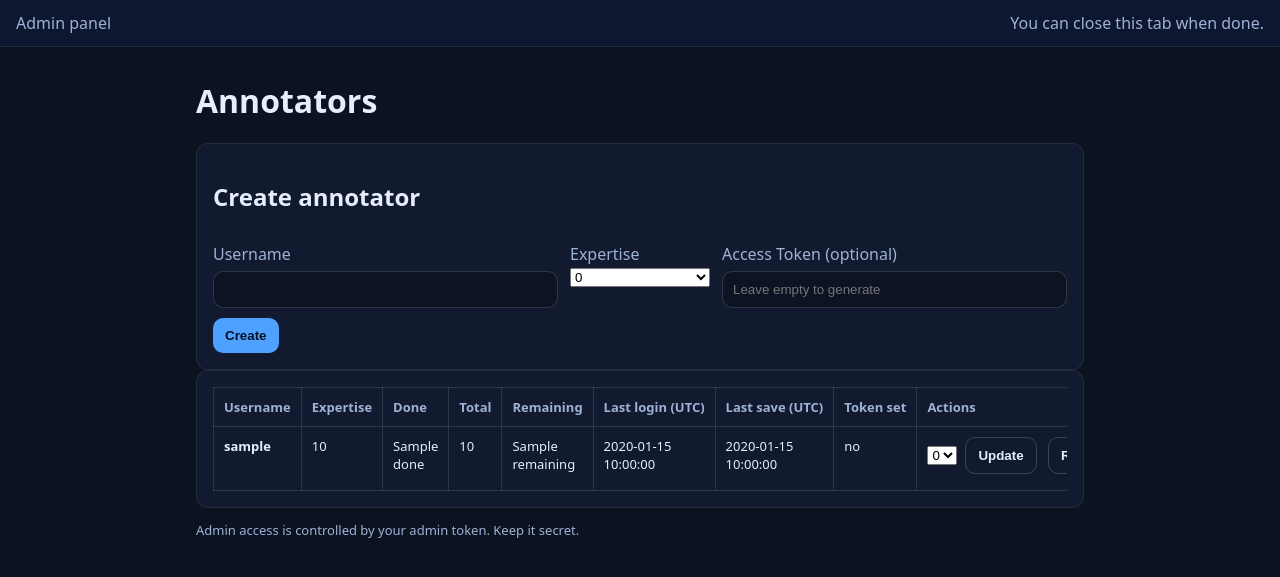
After one commit to gambinhas/Cropmarker, a FastAPI app: template webapp/templates/admin.html in a window 1280 px wide. The commit adds this page. Shown: the top 577 px of the page. Run offline with FastAPI, Linux system fonts and the light colour scheme; the template is opened without the code that fills it: most values are stand-ins (such as "Sample title", 1, 10 or a date in 2020); some libraries are stand-ins or nearby versions.

Commit message:
Add admin dashboard for annotator management

```diff
--- a/webapp/app.py
+++ b/webapp/app.py
@@ -9,12 +9,13 @@ import hashlib
 import zipfile
 from io import BytesIO
 from pathlib import Path
+from datetime import datetime
 
 from fastapi import Depends, FastAPI, Form, HTTPException, Request
 from fastapi.responses import HTMLResponse, RedirectResponse, StreamingResponse
 from fastapi.staticfiles import StaticFiles
 from fastapi.templating import Jinja2Templates
-from sqlalchemy import and_, func, select
+from sqlalchemy import and_, delete, func, select
 from starlette.middleware.sessions import SessionMiddleware
 
 from .auth import login_session, logout_session, require_user
@@ -87,7 +88,7 @@ def _safe_filename_part(s: str) -> str:
     return s or "user"
 
 
-def _require_admin_export_token(request: Request, token_param: str | None) -> None:
+def _require_admin_export_token(request: Request, token_param: str | None) -> str:
     # If the token is not configured, do not expose this endpoint at all.
     if not ADMIN_EXPORT_TOKEN:
         raise HTTPException(status_code=404)
@@ -102,6 +103,22 @@ def _require_admin_export_token(request: Request, token_param: str | None) -> No
 
     if not token or not secrets.compare_digest(token, ADMIN_EXPORT_TOKEN):
         raise HTTPException(status_code=403, detail="Forbidden")
+
+    return token
+
+
+def _fmt_dt(dt) -> str:
+    if not dt:
+        return ""
+    try:
+        return dt.strftime("%Y-%m-%d %H:%M")
+    except Exception:
+        return str(dt)
+
+
+def _hash_access_token(token: str) -> str:
+    # Store only a non-reversible hash in the DB.
+    return hashlib.sha256((token or "").encode("utf-8")).hexdigest()
 
 
 def get_db():
@@ -176,9 +193,231 @@ def new_user_post(
     raise HTTPException(status_code=404)
 
 
-def _hash_access_token(token: str) -> str:
-    # Store only a non-reversible hash in the DB.
-    return hashlib.sha256((token or "").encode("utf-8")).hexdigest()
+def _admin_user_rows(db):
+    ut_counts = {
+        int(user_id): int(count)
+        for user_id, count in db.execute(select(UserTask.user_id, func.count()).group_by(UserTask.user_id)).all()
+    }
+    ann_counts = {
+        int(user_id): int(count)
+        for user_id, count in db.execute(select(Annotation.user_id, func.count()).group_by(Annotation.user_id)).all()
+    }
+    last_saved = {
+        int(user_id): last
+        for user_id, last in db.execute(
+            select(Annotation.user_id, func.max(Annotation.created_at)).group_by(Annotation.user_id)
+        ).all()
+    }
+
+    users = db.execute(select(User).where(User.is_admin == False).order_by(User.username.asc())).scalars().all()  # noqa: E712
+    rows = []
+    for u in users:
+        total = int(ut_counts.get(int(u.id), 0))
+        done = int(ann_counts.get(int(u.id), 0))
+        remaining = max(0, total - done)
+        rows.append(
+            {
+                "username": u.username,
+                "expertise_score": int(getattr(u, "expertise_score", 0) or 0),
+                "total": total,
+                "done": done,
+                "remaining": remaining,
+                "last_login_at": _fmt_dt(getattr(u, "last_login_at", None)),
+                "last_saved_at": _fmt_dt(last_saved.get(int(u.id))),
+                "has_token": bool(getattr(u, "access_token_hash", "")),
+            }
+        )
+    return rows
+
+
+@app.get("/admin", response_class=HTMLResponse)
+def admin_get(request: Request, token: str | None = None, db=Depends(get_db)):
+    admin_token = _require_admin_export_token(request, token)
+    users = _admin_user_rows(db)
+    return templates.TemplateResponse(
+        "admin.html",
+        {
+            "request": request,
+            "admin_token": admin_token,
+            "users": users,
+            "message": None,
+            "token_to_copy": None,
+        },
+    )
+
+
+@app.post("/admin/users/create", response_class=HTMLResponse)
+def admin_create_user(
+    request: Request,
+    token: str = Form(...),
+    username: str = Form(...),
+    expertise_score: int = Form(...),
+    access_token: str = Form(""),
+    db=Depends(get_db),
+):
+    token = _require_admin_export_token(request, token)
+    username = (username or "").strip()
+    if not username:
+        raise HTTPException(status_code=400)
+    if expertise_score not in (0, 1, 3, 5):
+        raise HTTPException(status_code=400)
+
+    existing = db.execute(select(User).where(User.username == username)).scalar_one_or_none()
+    if existing:
+        users = _admin_user_rows(db)
+        return templates.TemplateResponse(
+            "admin.html",
+            {
+                "request": request,
+                "admin_token": token,
+                "users": users,
+                "message": f"User already exists: {username}",
+                "token_to_copy": None,
+            },
+            status_code=400,
+        )
+
+    token_plain = (access_token or "").strip() or secrets.token_urlsafe(24)
+    user = User(
+        username=username,
+        password_hash="",
+        is_admin=False,
+        expertise_score=int(expertise_score),
+        access_token_hash=_hash_access_token(token_plain),
+    )
+    db.add(user)
+    db.commit()
+    db.refresh(user)
+    ensure_user_task_list(db, user.id)
+
+    users = _admin_user_rows(db)
+    return templates.TemplateResponse(
+        "admin.html",
+        {
+            "request": request,
+            "admin_token": token,
+            "users": users,
+            "message": f"Created user: {username}",
+            "token_to_copy": token_plain,
+        },
+    )
+
+
+@app.post("/admin/users/update", response_class=HTMLResponse)
+def admin_update_user(
+    request: Request,
+    token: str = Form(...),
+    username: str = Form(...),
+    expertise_score: int = Form(...),
+    db=Depends(get_db),
+):
+    token = _require_admin_export_token(request, token)
+    if expertise_score not in (0, 1, 3, 5):
+        raise HTTPException(status_code=400)
+    user = db.execute(select(User).where(User.username == username)).scalar_one_or_none()
+    if not user:
+        raise HTTPException(status_code=404)
+    user.expertise_score = int(expertise_score)
+    db.commit()
+
+    users = _admin_user_rows(db)
+    return templates.TemplateResponse(
+        "admin.html",
+        {
+            "request": request,
+            "admin_token": token,
+            "users": users,
+            "message": f"Updated expertise for: {username}",
+            "token_to_copy": None,
+        },
+    )
+
+
+@app.post("/admin/users/rotate-token", response_class=HTMLResponse)
+def admin_rotate_token(
+    request: Request,
+    token: str = Form(...),
+    username: str = Form(...),
+    db=Depends(get_db),
+):
+    token = _require_admin_export_token(request, token)
+    user = db.execute(select(User).where(User.username == username)).scalar_one_or_none()
+    if not user:
+        raise HTTPException(status_code=404)
+
+    token_plain = secrets.token_urlsafe(24)
+    user.access_token_hash = _hash_access_token(token_plain)
+    db.commit()
+
+    users = _admin_user_rows(db)
+    return templates.TemplateResponse(
+        "admin.html",
+        {
+            "request": request,
+            "admin_token": token,
+            "users": users,
+            "message": f"Rotated token for: {username}",
+            "token_to_copy": token_plain,
+        },
+    )
+
+
+@app.post("/admin/users/reset", response_class=HTMLResponse)
+def admin_reset_user(
+    request: Request,
+    token: str = Form(...),
+    username: str = Form(...),
+    db=Depends(get_db),
+):
+    token = _require_admin_export_token(request, token)
+    user = db.execute(select(User).where(User.username == username)).scalar_one_or_none()
+    if not user:
+        raise HTTPException(status_code=404)
+
+    db.execute(delete(Annotation).where(Annotation.user_id == user.id))
+    db.commit()
+
+    users = _admin_user_rows(db)
+    return templates.TemplateResponse(
+        "admin.html",
+        {
+            "request": request,
+            "admin_token": token,
+            "users": users,
+            "message": f"Reset annotations for: {username}",
+            "token_to_copy": None,
+        },
+    )
+
+
+@app.post("/admin/users/delete", response_class=HTMLResponse)
+def admin_delete_user(
+    request: Request,
+    token: str = Form(...),
+    username: str = Form(...),
+    db=Depends(get_db),
+):
+    token = _require_admin_export_token(request, token)
+    user = db.execute(select(User).where(User.username == username)).scalar_one_or_none()
+    if not user:
+        raise HTTPException(status_code=404)
+
+    db.execute(delete(Annotation).where(Annotation.user_id == user.id))
+    db.execute(delete(UserTask).where(UserTask.user_id == user.id))
+    db.execute(delete(User).where(User.id == user.id))
+    db.commit()
+
+    users = _admin_user_rows(db)
+    return templates.TemplateResponse(
+        "admin.html",
+        {
+            "request": request,
+            "admin_token": token,
+            "users": users,
+            "message": f"Deleted user: {username}",
+            "token_to_copy": None,
+        },
+    )
 
 
 @app.get("/intro", response_class=HTMLResponse)
@@ -215,6 +454,9 @@ def login_post(
             {"request": request, "error": "Invalid access token"},
             status_code=403,
         )
+
+    user.last_login_at = datetime.utcnow()
+    db.commit()
 
     ensure_user_task_list(db, user.id)
 
--- a/webapp/db.py
+++ b/webapp/db.py
@@ -49,3 +49,8 @@ def ensure_sqlite_migrations(engine) -> None:  # noqa: ANN001
         if cols and "access_token_hash" not in cols:
             conn.exec_driver_sql("ALTER TABLE users ADD COLUMN access_token_hash TEXT NOT NULL DEFAULT ''")
             conn.exec_driver_sql("CREATE INDEX IF NOT EXISTS ix_users_access_token_hash ON users (access_token_hash)")
+
+        # users.last_login_at
+        cols = {row[1] for row in conn.exec_driver_sql("PRAGMA table_info(users)").fetchall()}
+        if cols and "last_login_at" not in cols:
+            conn.exec_driver_sql("ALTER TABLE users ADD COLUMN last_login_at DATETIME")
--- a/webapp/models.py
+++ b/webapp/models.py
@@ -17,6 +17,7 @@ class User(Base):
     is_admin: Mapped[bool] = mapped_column(Boolean, default=False)
     expertise_score: Mapped[int] = mapped_column(Integer, default=0)
     access_token_hash: Mapped[str] = mapped_column(String(64), default="", index=True)
+    last_login_at: Mapped[datetime | None] = mapped_column(DateTime, nullable=True)
 
     annotations: Mapped[list[Annotation]] = relationship(back_populates="user")  # type: ignore[name-defined]
     user_tasks: Mapped[list[UserTask]] = relationship(back_populates="user")  # type: ignore[name-defined]
--- a/webapp/static/app.css
+++ b/webapp/static/app.css
@@ -184,6 +184,82 @@ button.secondary {
   color: var(--text);
 }
 
+button.danger {
+  background: var(--danger);
+  color: #20040a;
+}
+
+.adminTableWrap {
+  overflow-x: auto;
+}
+
+.adminTable {
+  width: 100%;
+  border-collapse: collapse;
+  font-size: 13px;
+}
+
+.adminTable th,
+.adminTable td {
+  border: 1px solid rgba(255,255,255,0.12);
+  padding: 10px;
+  vertical-align: top;
+}
+
+.adminTable th {
+  text-align: left;
+  color: var(--muted);
+  font-weight: 800;
+  white-space: nowrap;
+}
+
+.adminActions {
+  white-space: nowrap;
+}
+
+.adminInline {
+  display: inline-flex;
+  gap: 8px;
+  align-items: center;
+  margin-right: 8px;
+  margin-bottom: 6px;
+}
+
+.adminForm input[type="text"],
+.adminForm select {
+  width: 100%;
+}
+
+.adminGrid {
+  display: grid;
+  grid-template-columns: 1fr 140px 1fr;
+  gap: 12px;
+}
+
+@media (max-width: 900px) {
+  .adminGrid {
+    grid-template-columns: 1fr;
+  }
+}
+
+.adminMessage {
+  border: 1px solid rgba(78, 161, 255, 0.35);
+}
+
+.adminTokenBox {
+  margin-top: 10px;
+}
+
+.adminToken {
+  margin-top: 6px;
+  padding: 10px;
+  border-radius: 10px;
+  border: 1px dashed rgba(255,255,255,0.25);
+  background: rgba(0,0,0,0.25);
+  font-family: ui-monospace, SFMono-Regular, Menlo, Monaco, Consolas, "Liberation Mono", "Courier New", monospace;
+  word-break: break-all;
+}
+
 .btn {
   display: inline-block;
   text-decoration: none;
--- /dev/null
+++ b/webapp/templates/admin.html
@@ -0,0 +1,124 @@
+<!doctype html>
+<html lang="en">
+<head>
+  <meta charset="utf-8" />
+  <meta name="viewport" content="width=device-width, initial-scale=1" />
+  <title>Cropmarker Web - Admin</title>
+  <link rel="stylesheet" href="/static/app.css" />
+</head>
+<body>
+  <div class="topbar">
+    <div class="muted">Admin panel</div>
+    <div class="muted">You can close this tab when done.</div>
+  </div>
+
+  <div class="container">
+    <h1>Annotators</h1>
+
+    {% if message %}
+      <div class="card adminMessage">
+        <strong>{{ message }}</strong>
+        {% if token_to_copy %}
+          <div class="adminTokenBox">
+            <div class="muted">Copy this token now and send by email (it cannot be recovered later):</div>
+            <div class="adminToken">{{ token_to_copy }}</div>
+          </div>
+        {% endif %}
+      </div>
+    {% endif %}
+
+    <div class="card">
+      <h2>Create annotator</h2>
+      <form method="post" action="/admin/users/create" class="adminForm">
+        <input type="hidden" name="token" value="{{ admin_token }}" />
+        <div class="adminGrid">
+          <label>Username
+            <input type="text" name="username" required />
+          </label>
+          <label>Expertise
+            <select name="expertise_score" required>
+              <option value="0">0</option>
+              <option value="1">1</option>
+              <option value="3">3</option>
+              <option value="5">5</option>
+            </select>
+          </label>
+          <label>Access Token (optional)
+            <input type="text" name="access_token" placeholder="Leave empty to generate" />
+          </label>
+        </div>
+        <button type="submit">Create</button>
+      </form>
+    </div>
+
+    <div class="card">
+      <div class="adminTableWrap">
+        <table class="adminTable">
+          <thead>
+            <tr>
+              <th>Username</th>
+              <th>Expertise</th>
+              <th>Done</th>
+              <th>Total</th>
+              <th>Remaining</th>
+              <th>Last login (UTC)</th>
+              <th>Last save (UTC)</th>
+              <th>Token set</th>
+              <th>Actions</th>
+            </tr>
+          </thead>
+          <tbody>
+            {% for u in users %}
+              <tr>
+                <td><strong>{{ u.username }}</strong></td>
+                <td>{{ u.expertise_score }}</td>
+                <td>{{ u.done }}</td>
+                <td>{{ u.total }}</td>
+                <td>{{ u.remaining }}</td>
+                <td>{{ u.last_login_at or '' }}</td>
+                <td>{{ u.last_saved_at or '' }}</td>
+                <td>{{ 'yes' if u.has_token else 'no' }}</td>
+                <td class="adminActions">
+                  <form method="post" action="/admin/users/update" class="adminInline">
+                    <input type="hidden" name="token" value="{{ admin_token }}" />
+                    <input type="hidden" name="username" value="{{ u.username }}" />
+                    <select name="expertise_score" aria-label="expertise">
+                      <option value="0" {% if u.expertise_score == 0 %}selected{% endif %}>0</option>
+                      <option value="1" {% if u.expertise_score == 1 %}selected{% endif %}>1</option>
+                      <option value="3" {% if u.expertise_score == 3 %}selected{% endif %}>3</option>
+                      <option value="5" {% if u.expertise_score == 5 %}selected{% endif %}>5</option>
+                    </select>
+                    <button type="submit" class="secondary">Update</button>
+                  </form>
+
+                  <form method="post" action="/admin/users/rotate-token" class="adminInline">
+                    <input type="hidden" name="token" value="{{ admin_token }}" />
+                    <input type="hidden" name="username" value="{{ u.username }}" />
+                    <button type="submit" class="secondary">Rotate token</button>
+                  </form>
+
+                  <form method="post" action="/admin/users/reset" class="adminInline" onsubmit="return confirm('Delete ALL annotations for this user?');">
+                    <input type="hidden" name="token" value="{{ admin_token }}" />
+                    <input type="hidden" name="username" value="{{ u.username }}" />
+                    <button type="submit" class="secondary">Reset</button>
+                  </form>
+
+                  <form method="post" action="/admin/users/delete" class="adminInline" onsubmit="return confirm('Delete this user AND all their data?');">
+                    <input type="hidden" name="token" value="{{ admin_token }}" />
+                    <input type="hidden" name="username" value="{{ u.username }}" />
+                    <button type="submit" class="danger">Delete</button>
+                  </form>
+                </td>
+              </tr>
+            {% endfor %}
+          </tbody>
+        </table>
+      </div>
+    </div>
+
+    <div class="hint">
+      <p>Admin access is controlled by your admin token. Keep it secret.</p>
+    </div>
+  </div>
+</body>
+</html>
```
Also changed, not shown: webapp/ADMIN_EXPORT_GUIDE.txt (+27 -0 lines).
